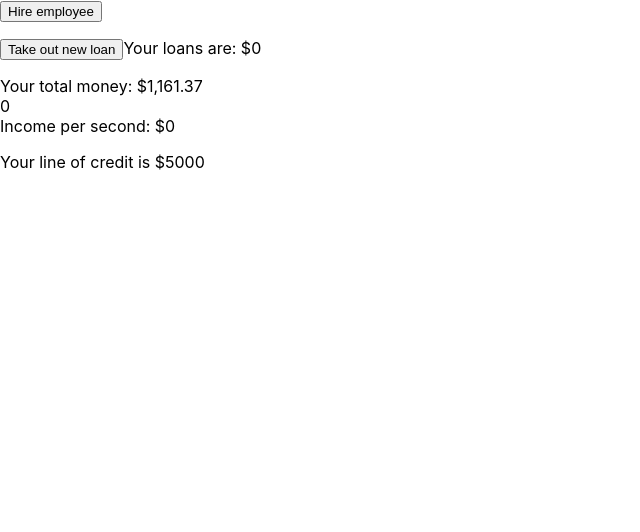
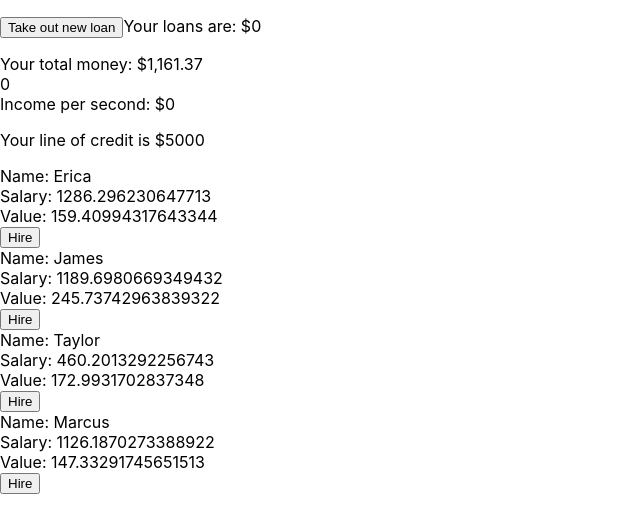
Before and after one commit to tommy-js/Marketcap, a React (Create React App) app: page / in a window 1280 px wide. Shown: the top 532 px of the page, without its empty margins (0-640 px from the left). Built offline with nearby package versions, Linux system fonts and the light colour scheme.

Commit message:
Update to give random selection of potential employees

```diff
--- a/src/components/assets/Employee.js
+++ b/src/components/assets/Employee.js
@@ -8,7 +8,8 @@ export default class Employee extends Component {
       display: "block",
       status: {
         id: this.props.id,
-        salary: this.props.salary
+        salary: this.props.salary,
+        value: this.props.value
       }
     };
   }
@@ -21,6 +22,7 @@ export default class Employee extends Component {
     return (
       <div className="company_body" style={{ display: this.state.display }}>
         <div>Weekly salary: ${this.props.salary}</div>
+        <div>Weekly value: ${this.props.value * 7}</div>
         <button onClick={() => this.fireEmployee()}>Fire me</button>
       </div>
     );
--- /dev/null
+++ b/src/components/assets/HireEmployee.js
@@ -0,0 +1,27 @@
+import React, { useState } from "react";
+
+function HireEmployee(props) {
+  const [display, setDisplay] = useState("block");
+  const individual = {
+    name: props.name,
+    salary: props.salary,
+    value: props.value
+  };
+
+  function passToHireables(individual) {
+    props.purchaseMe(individual);
+    props.setNewEmployees();
+    setDisplay("none");
+  }
+
+  return (
+    <div style={{ display: display }}>
+      <div>Name: {individual.name}</div>
+      <div>Salary: {individual.salary}</div>
+      <div>Value: {individual.value}</div>
+      <button onClick={() => passToHireables(individual)}>Hire</button>
+    </div>
+  );
+}
+
+export default HireEmployee;
--- a/src/components/functions/PurchaseFunction.js
+++ b/src/components/functions/PurchaseFunction.js
@@ -8,7 +8,9 @@ function PurchaseFunction(props) {
   let salary = individual.salary;
   return (
     <div className="purchase_button">
-      <button onClick={() => props.purchaseMe(salary)}>Hire employee</button>
+      <button onClick={() => props.purchaseMe(individual)}>
+        Hire employee
+      </button>
     </div>
   );
 }
--- a/src/components/main/Body.js
+++ b/src/components/main/Body.js
@@ -4,6 +4,8 @@ import Income from "./subcomponents/Income";
 import Expenses from "./subcomponents/Expenses";
 import Money from "./subcomponents/Money";
 import Credit from "./subcomponents/Credit";
+import Hireables from "./subcomponents/Hireables";
+import employees from "./subcomponents/employees";
 
 export default class Body extends Component {
   constructor(props) {
@@ -62,21 +64,22 @@ export default class Body extends Component {
     }
   }
 
-  purchaseMe(employeeSalary) {
-    const totalVal = 0.1 * employeeSalary * (this.state.assets.length + 1);
+  purchaseMe(individual) {
+    const totalVal = 0.1 * individual.salary * (this.state.assets.length + 1);
     const salaryArray = {
-      salary: employeeSalary,
-      id: Math.random() * 100000
+      salary: individual.salary,
+      id: Math.random() * 100000,
+      value: individual.value
     };
     if (this.state.money >= 0) {
       this.setState(prevState => ({
-        money: prevState.money - employeeSalary
+        money: prevState.money - individual.salary
       }));
       this.setState(prevState => ({
         assets: [...prevState.assets, salaryArray]
       }));
       this.setState(prevState => ({
-        salary: prevState.salary + employeeSalary
+        salary: prevState.salary + individual.salary
       }));
       this.setState(prevState => ({ income: prevState.income + totalVal }));
       console.log(this.state.assets);
@@ -109,12 +112,17 @@ export default class Body extends Component {
   }
 
   fireEmployee(status) {
-    let prelimArray = [this.state.assets];
-    const totalVal = 0.1 * status.salary * this.state.assets.length;
+    let prelimArray = [...this.state.assets];
+    const totalVal = status.value;
+    prelimArray.splice(prelimArray.find(el => el.id == status.id), 1);
+    {
+      prelimArray.length == 0
+        ? this.setState({ income: 0 })
+        : this.setState(prevState => ({ income: prevState.income - totalVal }));
+    }
     this.setState(prevState => ({
-      income: prevState.income - totalVal
+      salary: prevState.salary - status.salary
     }));
-    prelimArray.splice(prelimArray.find(el => el.id !== status.id), 1);
     console.log(prelimArray);
     this.setState({ assets: prelimArray });
   }
@@ -137,6 +145,7 @@ export default class Body extends Component {
         <Expenses expenses={this.state.expenses} />
         <Income income={this.state.income} />
         <Credit credit={this.state.credit} />
+        <Hireables employees={employees} purchaseMe={this.purchaseMe} />
       </div>
     );
   }
--- a/src/components/main/subcomponents/Assets.js
+++ b/src/components/main/subcomponents/Assets.js
@@ -35,7 +35,6 @@ function Assets(props) {
   return (
     <div>
       <EmployeeList assets={props.assets} fireEmployee={props.fireEmployee} />
-      <PurchaseFunction purchaseMe={props.purchaseMe} />
 
       {currentLoans.map(el => (
         <LoanFunction
--- a/src/components/main/subcomponents/EmployeeList.js
+++ b/src/components/main/subcomponents/EmployeeList.js
@@ -8,6 +8,7 @@ function CompanyList(props) {
         <Employee
           id={el.id}
           salary={el.salary}
+          value={el.value}
           fireEmployee={props.fireEmployee}
         />
       ))}
--- /dev/null
+++ b/src/components/main/subcomponents/Hireables.js
@@ -0,0 +1,33 @@
+import React, { useState } from "react";
+import HireEmployee from "../../assets/HireEmployee";
+import employees from "./employees";
+
+function Hireables(props) {
+  const [mapper, setMapper] = useState(employees.slice(0, 4));
+  function setNewEmployees() {
+    console.log("set");
+    setMapper([]);
+    for (let x = 0; x < 3; x++) {
+      let p = Math.floor(Math.random() * 6);
+      // mapper.push(employees[p]);
+      setMapper([...mapper, employees[p]]);
+    }
+  }
+
+  return (
+    <div>
+      {mapper.map(el => (
+        <HireEmployee
+          name={el.name}
+          salary={el.salary}
+          value={el.value}
+          key={el.id}
+          purchaseMe={props.purchaseMe}
+          setNewEmployees={setNewEmployees}
+        />
+      ))}
+    </div>
+  );
+}
+
+export default Hireables;
--- a/src/components/main/subcomponents/employees.js
+++ b/src/components/main/subcomponents/employees.js
@@ -1,31 +1,45 @@
 const employees = [
   {
     name: "Erica",
-    salary: Math.random() * 1000 + 350
+    salary: Math.random() * 1000 + 350,
+    value: Math.random() * 300,
+    id: Math.random() * 10000
   },
   {
     name: "James",
-    salary: Math.random() * 1000 + 350
+    salary: Math.random() * 1000 + 350,
+    value: Math.random() * 300,
+    id: Math.random() * 10000
   },
   {
     name: "Taylor",
-    salary: Math.random() * 1000 + 350
+    salary: Math.random() * 1000 + 350,
+    value: Math.random() * 300,
+    id: Math.random() * 10000
   },
   {
     name: "Marcus",
-    salary: Math.random() * 1000 + 350
+    salary: Math.random() * 1000 + 350,
+    value: Math.random() * 300,
+    id: Math.random() * 10000
   },
   {
     name: "Noah",
-    salary: Math.random() * 1000 + 350
+    salary: Math.random() * 1000 + 350,
+    value: Math.random() * 300,
+    id: Math.random() * 10000
   },
   {
     name: "Jordan",
-    salary: Math.random() * 1000 + 350
+    salary: Math.random() * 1000 + 350,
+    value: Math.random() * 300,
+    id: Math.random() * 10000
   },
   {
     name: "Max",
-    salary: Math.random() * 1000 + 350
+    salary: Math.random() * 1000 + 350,
+    value: Math.random() * 300,
+    id: Math.random() * 10000
   }
 ];
 
```
